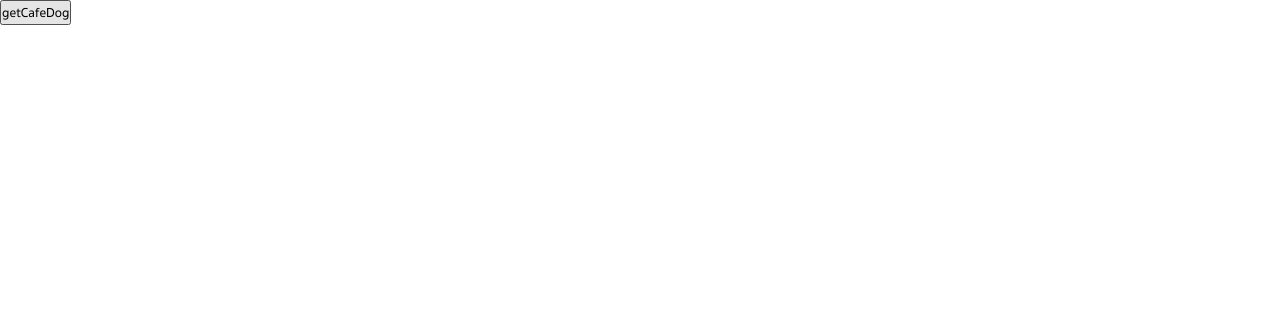
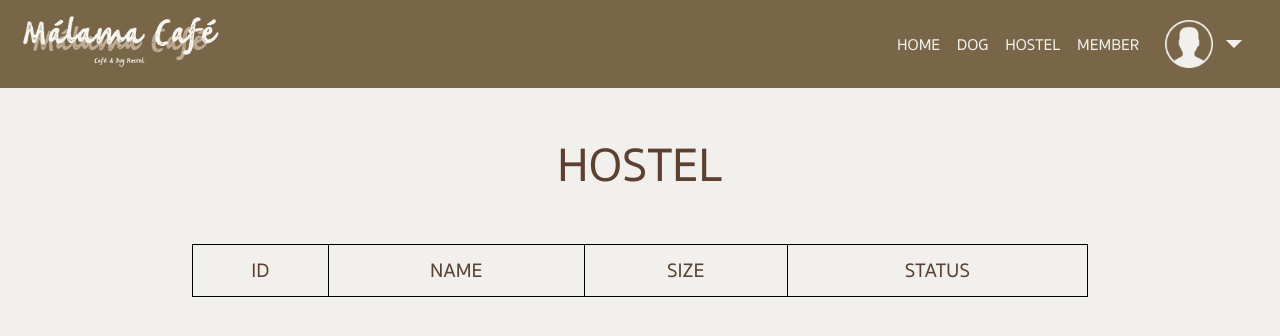
Before and after one commit to flapperz/malama-database, a website with bundled scripts: page public/public/html/hostel.html in a window 1280 px wide. Built offline with nearby package versions, Linux system fonts and the light colour scheme; no server answers; a web font is replaced by a local one.

Commit message:
Add hostel

```diff
--- /dev/null
+++ b/public/public/css/hostel.css
@@ -0,0 +1,22 @@
+div.content table.table-manage {
+    width: 70%;
+    border-spacing: 10px;
+    border: 1px solid black;
+    border-collapse: collapse;
+    margin-left:auto;
+    margin-right:auto;
+}
+div.content table.table-manage tr th.manage {
+    font-size:20px;
+    color: #5C4031;
+    padding: 10px;
+    text-align : center;
+    border: 1px solid black;
+    border-collapse: collapse;
+}
+div.content h1.heading {
+    font-style: normal;
+    font-size: 6vh;
+    color: #5C4031;
+    padding: 40px;
+}
--- a/public/public/html/hostel.html
+++ b/public/public/html/hostel.html
@@ -3,28 +3,46 @@
   <head>
     <meta charset="utf-8" />
     <meta name="viewport" content="width=device-width, initial-scale=1" />
-    <title>HOSTEL</title>
-    <link
-      href="https://fonts.googleapis.com/css?family=Kodchasan"
-      rel="stylesheet"
-    />
+    <title>DOG</title>
     <link rel="stylesheet" type="text/css" href="../css/style.css" />
+    <link rel="stylesheet" type="text/css" href="../css/hostel.css" />
+    <link rel="stylesheet" />
     <script src="../script.js"></script>
     <script src="https://unpkg.com/axios/dist/axios.min.js"></script>
+    <script>getCafeDog()</script>
   </head>
+  <body>
+    <!-- Nav template -->
+    <div class="big-bg">
+      <div class="nav-bg">
+        <div class="nav-box-1">
+          <img class="logo1" src="../img/logo1.jpg" />
+        </div>
+        <div class="nav-box-2">
+          <div class="nav-link">
+            <a href="home.html">HOME</a>
+            <a href="dog.html">DOG</a>
+            <a href="hostel.html">HOSTEL</a>
+            <a href="member.html">MEMBER</a>
+          </div>
+        </div>
+        <div class="nav-box-3">
+          <img class="user" src="../img/user.png" />
+          <img class="drop-down-hover" src="../img/drop-down-hover.png" />
+          <img class="drop-down" src="../img/drop-down.png" />
+        </div>
 
-  <!-- Nav template -->
-
-  <body>
-    <div class="navbar">
-      <a href="home.html">home</a>
-      <a href="dog.html">dog</a>
-      <a href="hostel.html">hostel</a>
-      <a href="member.html">member</a>
+        <div class="content">
+          <table class="table-manage">
+            <h1 class="heading">HOSTEL</h1>
+                 <th class="manage">ID</th>
+                 <th class="manage">NAME</th>
+                 <th class="manage">SIZE</th>
+                 <th class="manage">STATUS</th>
+                </tr>
+          </table>
+        </div>
+      </div>
     </div>
-    <!-- Nav template -->
-
-    <p>HOMEPAGE</p>
-    <button onclick="getCafeDog()">getCafeDog</button>
   </body>
 </html>
```
Also changed, not shown: public/public/html/dog.html (+3 -39 lines), public/public/css/dog.css (line endings or trailing spaces), 1 other file.
